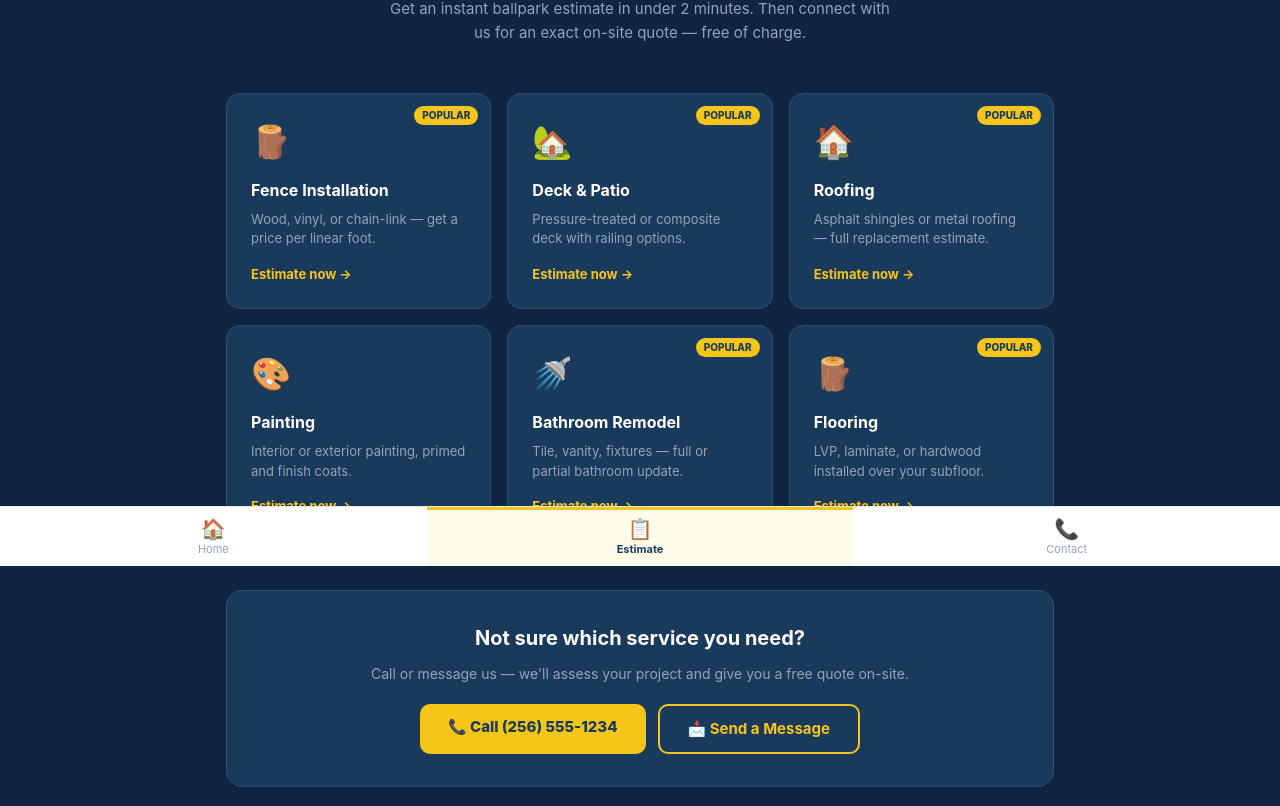
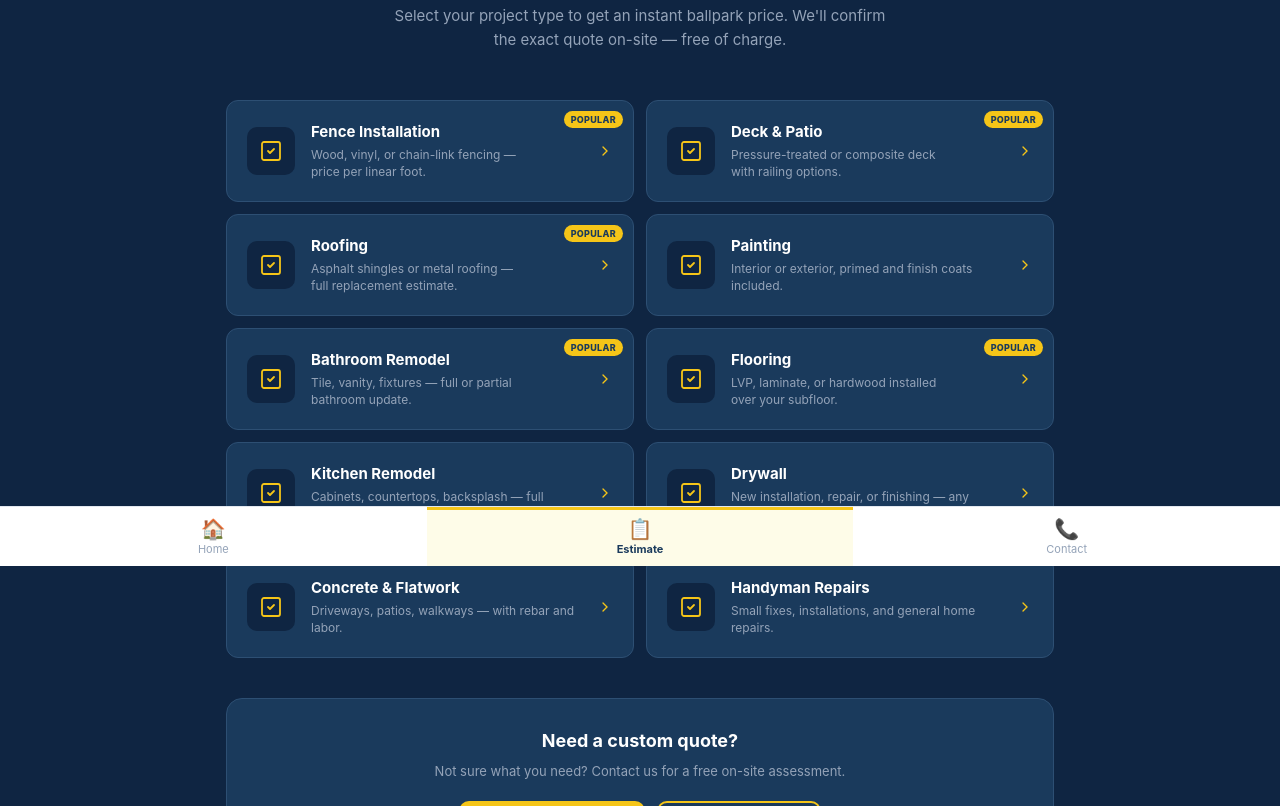
Before and after one commit to tomnguyen4484/2m-construction, a Next.js app: page /estimate in a window 1280 px wide. Shown: the part 234-1040 px from the top of the page. Built offline with nearby package versions, Linux system fonts and the light colour scheme.

Commit message:
fix: professional icons, estimates on homepage, fix admin

```diff
--- a/app/estimate/page.tsx
+++ b/app/estimate/page.tsx
@@ -1,126 +1,99 @@
 import Link from 'next/link';
 
-const ESTIMATORS = [
-  {
-    href: '/estimate/fence',
-    icon: '🪵',
-    title: 'Fence Installation',
-    desc: 'Wood, vinyl, or chain-link — get a price per linear foot.',
-    popular: true,
-  },
-  {
-    href: '/estimate/deck',
-    icon: '🏡',
-    title: 'Deck & Patio',
-    desc: 'Pressure-treated or composite deck with railing options.',
-    popular: true,
-  },
-  {
-    href: '/estimate/roofing',
-    icon: '🏠',
-    title: 'Roofing',
-    desc: 'Asphalt shingles or metal roofing — full replacement estimate.',
-    popular: true,
-  },
-  {
-    href: '/estimate/painting',
-    icon: '🎨',
-    title: 'Painting',
-    desc: 'Interior or exterior painting, primed and finish coats.',
-    popular: false,
-  },
-  {
-    href: '/estimate/bathroom',
-    icon: '🚿',
-    title: 'Bathroom Remodel',
-    desc: 'Tile, vanity, fixtures — full or partial bathroom update.',
-    popular: true,
-  },
-  {
-    href: '/estimate/flooring',
-    icon: '🪵',
-    title: 'Flooring',
-    desc: 'LVP, laminate, or hardwood installed over your subfloor.',
-    popular: true,
-  },
+const SERVICES = [
+  { href:'/estimate/fence',    title:'Fence Installation',  desc:'Wood, vinyl, or chain-link fencing — price per linear foot.', popular:true },
+  { href:'/estimate/deck',     title:'Deck & Patio',        desc:'Pressure-treated or composite deck with railing options.', popular:true },
+  { href:'/estimate/roofing',  title:'Roofing',             desc:'Asphalt shingles or metal roofing — full replacement estimate.', popular:true },
+  { href:'/estimate/painting', title:'Painting',            desc:'Interior or exterior, primed and finish coats included.', popular:false },
+  { href:'/estimate/bathroom', title:'Bathroom Remodel',    desc:'Tile, vanity, fixtures — full or partial bathroom update.', popular:true },
+  { href:'/estimate/flooring', title:'Flooring',            desc:'LVP, laminate, or hardwood installed over your subfloor.', popular:true },
+  { href:'/estimate/kitchen',  title:'Kitchen Remodel',     desc:'Cabinets, countertops, backsplash — full kitchen update.', popular:false },
+  { href:'/estimate/drywall',  title:'Drywall',             desc:'New installation, repair, or finishing — any room size.', popular:false },
+  { href:'/estimate/concrete', title:'Concrete & Flatwork', desc:'Driveways, patios, walkways — with rebar and labor.', popular:false },
+  { href:'/estimate/handyman', title:'Handyman Repairs',    desc:'Small fixes, installations, and general home repairs.', popular:false },
 ];
+
+// Minimal professional icon — checkmark in a square, color-coded per service
+function ServiceIcon() {
+  return (
+    <div style={{ width:'48px', height:'48px', background:'#0F2542', borderRadius:'10px',
+      display:'flex', alignItems:'center', justifyContent:'center', flexShrink:0 }}>
+      <svg width="24" height="24" viewBox="0 0 24 24" fill="none"
+        stroke="#F5C518" strokeWidth="1.8" strokeLinecap="round" strokeLinejoin="round">
+        <rect x="3" y="3" width="18" height="18" rx="2"/>
+        <polyline points="9 12 11 14 15 10"/>
+      </svg>
+    </div>
+  );
+}
 
 export default function EstimatePage() {
   return (
-    <main style={{ minHeight: '100vh', paddingTop: '80px', paddingBottom: '60px',
-      background: '#0F2542', color: '#E2E8F0' }}>
-      <div style={{ maxWidth: '860px', margin: '0 auto', padding: '0 16px' }}>
+    <main style={{ minHeight:'100vh', paddingTop:'80px', paddingBottom:'60px',
+      background:'#0F2542', color:'#E2E8F0' }}>
+      <div style={{ maxWidth:'860px', margin:'0 auto', padding:'0 16px' }}>
 
-        {/* Hero */}
-        <div style={{ textAlign: 'center', marginBottom: '48px' }}>
-          <div style={{ display: 'inline-block', background: '#F5C518', color: '#1A3A5C',
-            fontSize: '11px', fontWeight: 800, padding: '4px 12px', borderRadius: '20px',
-            marginBottom: '14px', letterSpacing: '0.5px' }}>
+        <div style={{ textAlign:'center', marginBottom:'48px' }}>
+          <div style={{ display:'inline-block', background:'#F5C518', color:'#1A3A5C',
+            fontSize:'11px', fontWeight:800, padding:'4px 14px', borderRadius:'20px',
+            marginBottom:'14px', letterSpacing:'0.5px' }}>
             FREE INSTANT ESTIMATE
           </div>
-          <h1 style={{ fontSize: '32px', fontWeight: 800, color: '#FFFFFF',
-            margin: '0 0 12px', lineHeight: 1.2 }}>
-            How Much Will Your Project Cost?
+          <h1 style={{ fontSize:'30px', fontWeight:800, color:'#FFFFFF', margin:'0 0 12px' }}>
+            All Estimate Tools
           </h1>
-          <p style={{ color: '#94A3B8', fontSize: '15px', maxWidth: '520px',
-            margin: '0 auto', lineHeight: 1.6 }}>
-            Get an instant ballpark estimate in under 2 minutes.
-            Then connect with us for an exact on-site quote — free of charge.
+          <p style={{ color:'#94A3B8', fontSize:'15px', maxWidth:'500px', margin:'0 auto', lineHeight:1.6 }}>
+            Select your project type to get an instant ballpark price.
+            We&apos;ll confirm the exact quote on-site — free of charge.
           </p>
         </div>
 
-        {/* Grid */}
-        <div style={{ display: 'grid', gridTemplateColumns: 'repeat(auto-fill, minmax(260px, 1fr))',
-          gap: '16px', marginBottom: '48px' }}>
-          {ESTIMATORS.map(e => (
-            <Link key={e.href} href={e.href} style={{ textDecoration: 'none' }}>
-              <div style={{
-                background: '#1A3A5C', borderRadius: '14px', padding: '24px',
-                border: '1px solid #2D4F73', cursor: 'pointer',
-                transition: 'border-color 0.2s',
-                position: 'relative', overflow: 'hidden',
-              }}>
-                {e.popular && (
-                  <div style={{
-                    position: 'absolute', top: '12px', right: '12px',
-                    background: '#F5C518', color: '#1A3A5C',
-                    fontSize: '10px', fontWeight: 800, padding: '2px 8px', borderRadius: '10px',
-                  }}>
+        <div style={{ display:'grid', gridTemplateColumns:'repeat(auto-fill,minmax(380px,1fr))', gap:'12px', marginBottom:'40px' }}>
+          {SERVICES.map(s => (
+            <Link key={s.href} href={s.href} style={{ textDecoration:'none' }}>
+              <div style={{ background:'#1A3A5C', borderRadius:'12px', padding:'20px',
+                border:'1px solid #2D4F73', display:'flex', alignItems:'center',
+                gap:'16px', position:'relative' }}>
+                {s.popular && (
+                  <div style={{ position:'absolute', top:'10px', right:'10px',
+                    background:'#F5C518', color:'#1A3A5C',
+                    fontSize:'9px', fontWeight:800, padding:'2px 7px', borderRadius:'10px', letterSpacing:'0.3px' }}>
                     POPULAR
                   </div>
                 )}
-                <div style={{ fontSize: '32px', marginBottom: '12px' }}>{e.icon}</div>
-                <h2 style={{ color: '#FFFFFF', fontSize: '16px', fontWeight: 700,
-                  margin: '0 0 8px' }}>{e.title}</h2>
-                <p style={{ color: '#94A3B8', fontSize: '13px', margin: '0 0 16px',
-                  lineHeight: 1.5 }}>{e.desc}</p>
-                <div style={{ color: '#F5C518', fontSize: '13px', fontWeight: 700 }}>
-                  Estimate now →
+                <ServiceIcon />
+                <div style={{ flex:1, paddingRight: s.popular ? '56px' : '0' }}>
+                  <div style={{ color:'#FFFFFF', fontWeight:700, fontSize:'15px', marginBottom:'4px' }}>{s.title}</div>
+                  <div style={{ color:'#94A3B8', fontSize:'12px', lineHeight:1.4 }}>{s.desc}</div>
                 </div>
+                <svg width="16" height="16" viewBox="0 0 24 24" fill="none"
+                  stroke="#F5C518" strokeWidth="2" strokeLinecap="round">
+                  <polyline points="9 18 15 12 9 6"/>
+                </svg>
               </div>
             </Link>
           ))}
         </div>
 
-        {/* Bottom CTA */}
-        <div style={{ background: '#1A3A5C', borderRadius: '16px', padding: '32px',
-          textAlign: 'center', border: '1px solid #2D4F73' }}>
-          <h2 style={{ color: '#FFFFFF', fontSize: '20px', fontWeight: 700, margin: '0 0 10px' }}>
-            Not sure which service you need?
+        <div style={{ background:'#1A3A5C', borderRadius:'16px', padding:'28px',
+          textAlign:'center', border:'1px solid #2D4F73' }}>
+          <h2 style={{ color:'#FFFFFF', fontSize:'18px', fontWeight:700, margin:'0 0 8px' }}>
+            Need a custom quote?
           </h2>
-          <p style={{ color: '#94A3B8', fontSize: '14px', margin: '0 0 20px' }}>
-            Call or message us — we&apos;ll assess your project and give you a free quote on-site.
+          <p style={{ color:'#94A3B8', fontSize:'13px', margin:'0 0 20px' }}>
+            Not sure what you need? Contact us for a free on-site assessment.
           </p>
-          <div style={{ display: 'flex', gap: '12px', justifyContent: 'center', flexWrap: 'wrap' }}>
-            <a href="tel:+12565551234" style={{
-              background: '#F5C518', color: '#1A3A5C', fontWeight: 800, fontSize: '15px',
-              padding: '12px 28px', borderRadius: '10px', textDecoration: 'none',
-            }}>📞 Call (256) 555-1234</a>
-            <Link href="/contact" style={{
-              background: 'transparent', color: '#F5C518', fontWeight: 700, fontSize: '15px',
-              padding: '12px 28px', borderRadius: '10px', textDecoration: 'none',
-              border: '2px solid #F5C518',
-            }}>📩 Send a Message</Link>
+          <div style={{ display:'flex', gap:'12px', justifyContent:'center', flexWrap:'wrap' }}>
+            <a href="tel:+12565551234" style={{ background:'#F5C518', color:'#1A3A5C',
+              fontWeight:800, fontSize:'14px', padding:'11px 24px',
+              borderRadius:'10px', textDecoration:'none' }}>
+              Call (256) 555-1234
+            </a>
+            <Link href="/contact" style={{ background:'transparent', color:'#F5C518',
+              fontWeight:700, fontSize:'14px', padding:'11px 24px',
+              borderRadius:'10px', textDecoration:'none', border:'2px solid #F5C518' }}>
+              Send a Message
+            </Link>
           </div>
         </div>
 
```
